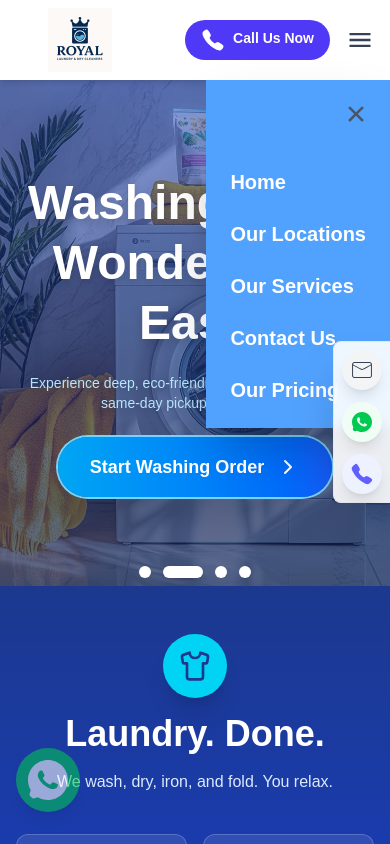
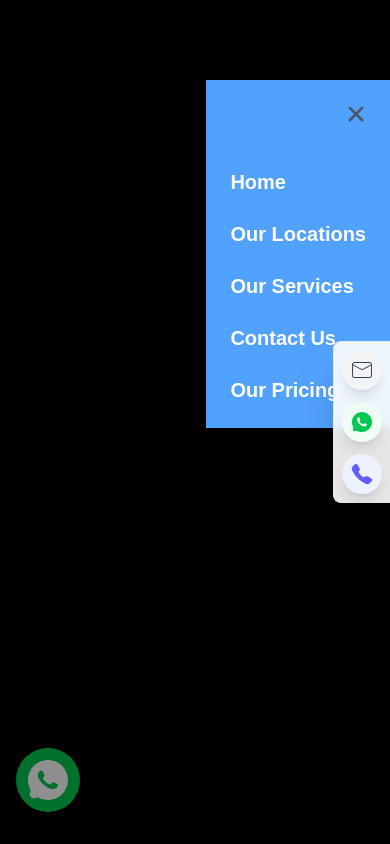
Before and after one commit to ngetich2021/laundry, a Next.js app: page / in a window 390 px wide. Both pictures are taken after a click on the button 360 px from the left and 40 px from the top of the page. Shown: the top 844 px of the page. Built offline with nearby package versions, Linux system fonts and the light colour scheme.

Commit message:
version10/11/1

```diff
--- a/components/Footer.tsx
+++ b/components/Footer.tsx
@@ -89,7 +89,7 @@ export default function Footer() {
           <div className="mt-6 space-y-3 text-sm">
             <p className="flex items-center gap-2">
               <FaPhone className="text-yellow-500" />
-              <a href="tel:+254700000000" className="hover:text-yellow-400">+254 700 000 000</a>
+              <a href="tel:+254700000000" className="hover:text-yellow-400">+254 743 180 071</a>
             </p>
             <p className="flex items-center gap-2">
               <FaEnvelope className="text-yellow-500" />
--- a/components/Nav.tsx
+++ b/components/Nav.tsx
@@ -9,6 +9,7 @@ import Image from "next/image";
 
 export default function Nav() {
   const [isOpen, setIsOpen] = useState(false);
+  const phoneNumber = "0743180071";
 
   const navLinks = [
     { href: "/#home",      label: "Home",          key: "home" },
@@ -40,16 +41,22 @@ export default function Nav() {
                 {link.label}
               </Link>
             ))}
-            <button className="flex cursor-pointer gap-2 bg-indigo-600 text-white px-5 py-2 rounded-full hover:bg-indigo-700 transition-colors duration-200 font-semibold shadow-sm">
-              <IoCall size={24} />Call Us Now
-            </button>
+            <a
+              href={`tel:${phoneNumber}`}
+              className="flex cursor-pointer gap-2 bg-indigo-600 text-white px-5 py-2 rounded-full hover:bg-indigo-700 transition-colors duration-200 font-semibold shadow-sm"
+            >
+              <IoCall size={24} /> Call Us Now
+            </a>
           </div>
 
           {/* Mobile Menu Button */}
           <div className="md:hidden flex items-center gap-4">
-            <button className="flex gap-2 bg-indigo-600 text-white px-4 py-2 rounded-full text-sm font-semibold hover:bg-indigo-700 transition">
-              <IoCall size={24} />Call Us Now
-            </button>
+            <a
+              href={`tel:${phoneNumber}`}
+              className="flex gap-2 bg-indigo-600 text-white px-4 py-2 rounded-full text-sm font-semibold hover:bg-indigo-700 transition"
+            >
+              <IoCall size={24} /> Call Us Now
+            </a>
             <button
               onClick={() => setIsOpen(true)}
               className="text-gray-700 hover:text-indigo-600 transition"
@@ -61,9 +68,9 @@ export default function Nav() {
         </div>
       </div>
 
-      {/* Mobile Menu Overlay - exactly your original green one */}
+      {/* Mobile Menu Overlay */}
       {isOpen && (
-        <div className="fixed inset-0 bg-opacity-50 z-50 md:hidden">
+        <div className="fixed inset-0 bg-black bg-opacity-50 z-50 md:hidden">
           <div
             className="fixed right-0 top-20 h-fit w-fit bg-blue-400 shadow-2xl p-6 flex flex-col"
             onClick={(e) => e.stopPropagation()}
--- a/components/Sticky.tsx
+++ b/components/Sticky.tsx
@@ -18,7 +18,7 @@ export default function Sticky() {
         {/* Primary Floating WhatsApp Icon (Bottom Left) */}
         <div className='fixed left-4 bottom-8 z-50'>
           <a
-            href="https://wa.me/254712345678" // Replace with your number
+            href="https://wa.me/254743180071" // Replace with your number
             target="_blank"
             rel="noopener noreferrer"
             title="Chat with us on WhatsApp"
@@ -47,7 +47,7 @@ export default function Sticky() {
 
           {/* WhatsApp Icon */}
           <a
-            href="https://wa.me/254712345678" // Replace with your number
+            href="https://wa.me/254743180071" // Replace with your number
             target="_blank"
             rel="noopener noreferrer"
             title="WhatsApp Chat"
@@ -60,7 +60,7 @@ export default function Sticky() {
 
           {/* Phone Call Icon */}
           <a
-            href="tel:+254712345678" // Replace with your number
+            href="tel:+254743180071" // Replace with your number
             title="Call us"
           >
             <IoCall
```
